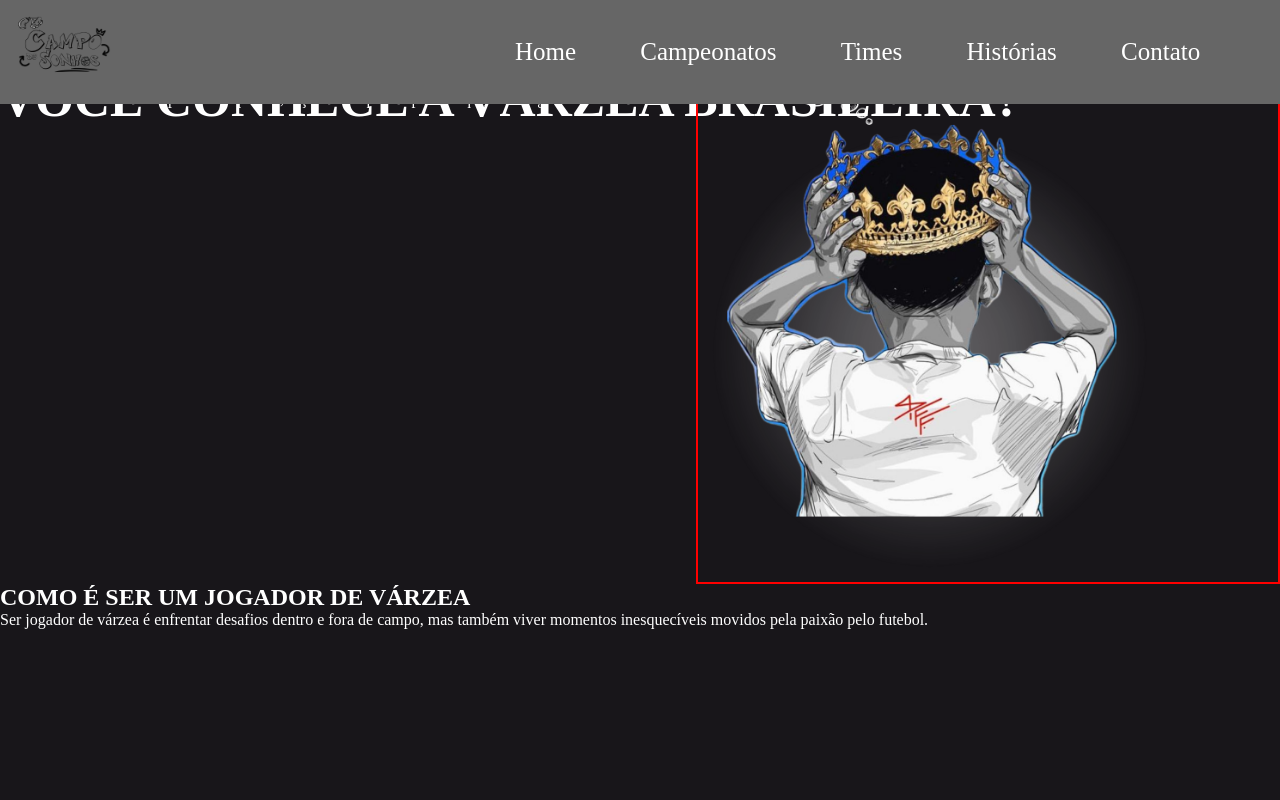
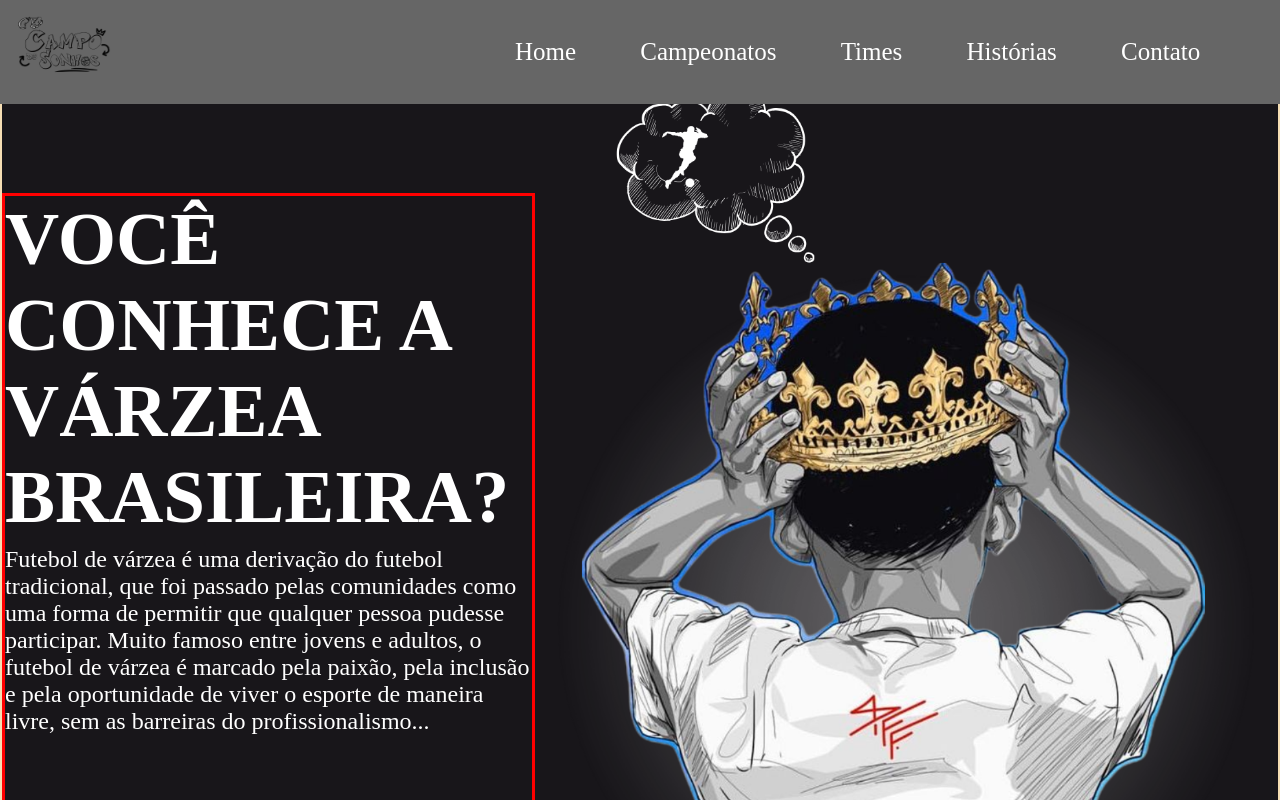
Before and after one commit to CaioSousavs/Projeto-Varzea-Brasileira, a plain HTML site: page Projeto individual/Public/index.html in a window 1280 px wide. Shown: the top 800 px of the page. Drawn offline with Linux system fonts and the light colour scheme.

Commit message:
Subindo index.css atualizado

```diff
--- a/Projeto individual/Public/index.html
+++ b/Projeto individual/Public/index.html
@@ -15,7 +15,7 @@
         <img src="assets/Logo.png" alt="">
       </div>
       <ul class="menu">
-        <li><a href="#">Home</a></li>
+        <li><a href="#container1">Home</a></li>
         <li><a href="#">Campeonatos</a></li>
         <li><a href="#">Times</a></li>
         <li><a href="#">Histórias</a></li>
@@ -26,18 +26,22 @@
       <div class="container1">
     <div class="titulo1">
     <h1>VOCÊ CONHECE A VÁRZEA BRASILEIRA?</h1>
-      <p>A várzea é onde o futebol pulsa com paixão, raça e amor pelo esporte. Aqui, cada jogo é uma história viva.</p>
+      <p>Futebol de várzea é uma derivação do futebol tradicional, que foi passado pelas comunidades como uma forma de permitir que qualquer pessoa pudesse participar.
+Muito famoso entre jovens e adultos, o futebol de várzea é marcado pela paixão, pela inclusão e pela oportunidade de viver o esporte de maneira livre, sem as barreiras do profissionalismo...</p>
     </div>
     <div class="img1">
       <img src="assets/menino.png" alt="">
     </div>
     </div>
 
-    <section class="como-jogar">
+    <div class="container1">
+         <div class="img1">
+      <img src="assets/jogador.png" alt="Jogadores de Várzea">
+      </div>
       <h2>COMO É SER UM JOGADOR DE VÁRZEA</h2>
       <p>Ser jogador de várzea é enfrentar desafios dentro e fora de campo, mas também viver momentos inesquecíveis movidos pela paixão pelo futebol.</p>
-      <img src="assets/jogador.png" alt="Jogadores de Várzea">
-    </section>
+
+    </div>
 
     <section class="profissionais">
       <h2>JOGADORES DE VÁRZEA QUE VIRARAM PROFISSIONAIS</h2>
--- a/Projeto individual/Public/styles/index.css
+++ b/Projeto individual/Public/styles/index.css
@@ -48,32 +48,37 @@ main p, h1, h2 {
 }
 .container1{
     display: flex;
+    border: wheat solid 2px;
+    max-height: 40%;
 }
 .titulo1{
+    margin-top:15% ;
     display: flex;
     flex-direction: column;
     width: 60%;
+    border: red solid;
+    flex-direction: column;
 }
 .titulo1 h1{
-font-size: 50px;
-margin-top: 10%;
-width: 150%;
-height: 20px;
-padding-right: 200px;
+font-size: 75px;
 }
 .titulo1 p{
-
+    margin-top: 1%;
+    font-size: 150%;
 }
 
 .img1{
     display: flex;
-    border: red solid 2px;
-    width: 50%;
-    height: 20%;
+        /* width: 50%;
+        height: 50%; */
     padding-right: 0;
+    padding-top: 5% ;
 }
 .img1 img{
-    width: 80%;
-    height: 80%;
+    display: flex;
+    margin-top: -1;
+    width: 100%;
+    height: 100%;
+    justify-content: center;
     align-items: center;
 }
```
